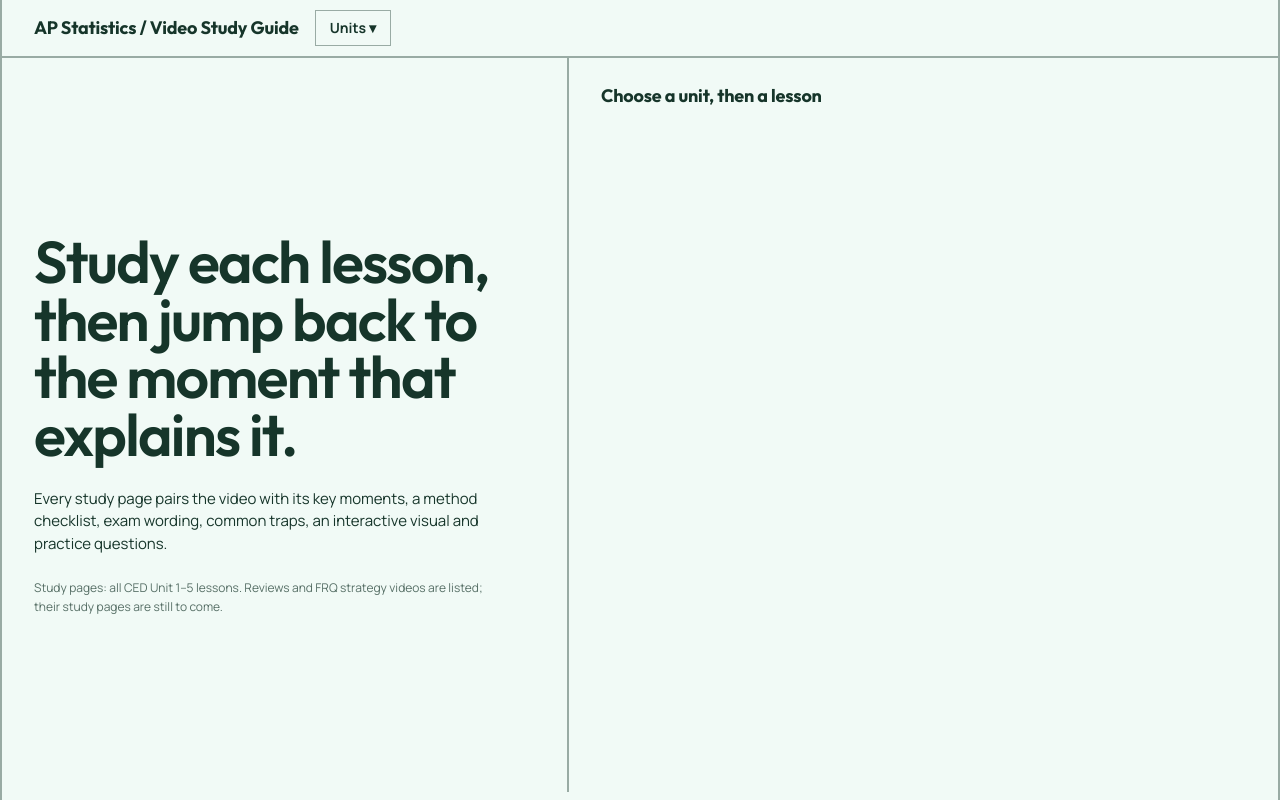
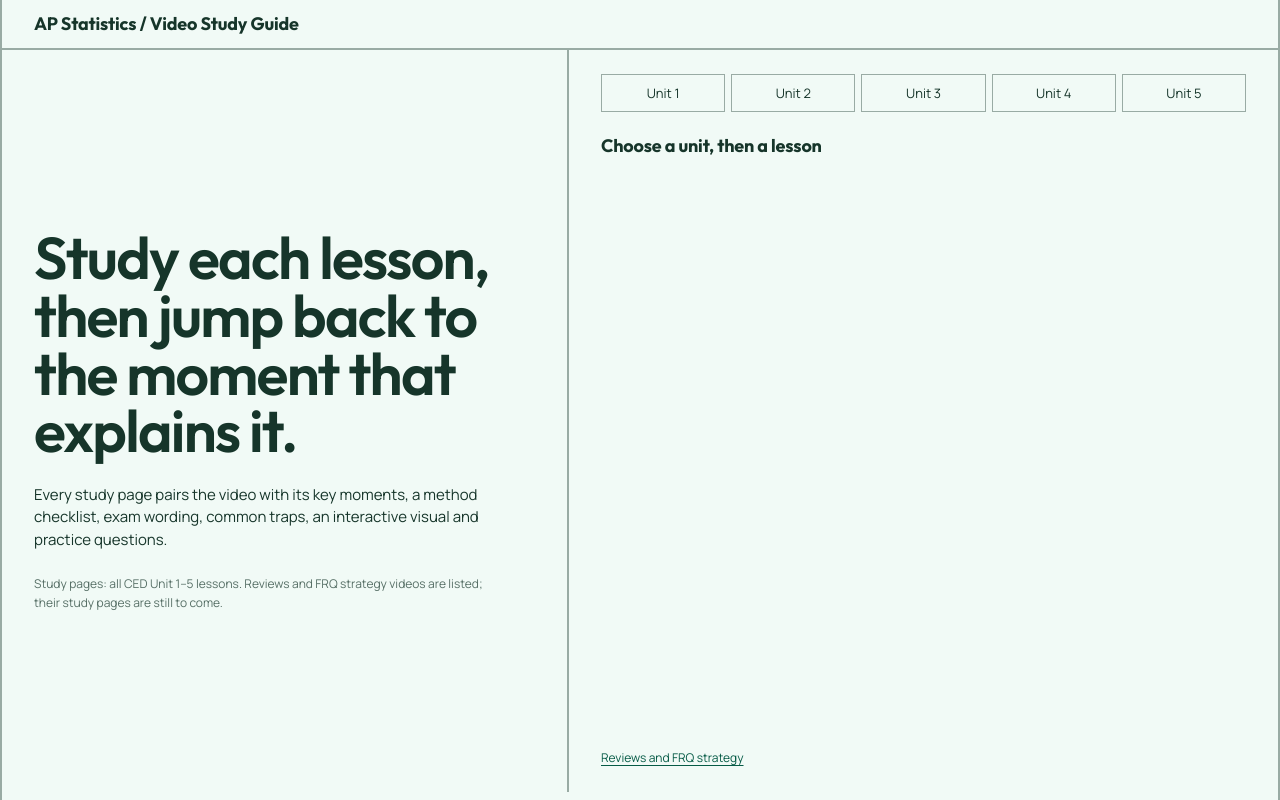
Before and after one commit to broth11/AP-Statistics-Hub, a plain HTML site: page docs/index.html in a window 1280 px wide. Drawn offline with nearby package versions, Linux system fonts and the light colour scheme.

Commit message:
Move home unit selection into the lesson pane

```diff
--- a/docs/css/site.css
+++ b/docs/css/site.css
@@ -74,6 +74,14 @@ tex-text { font-variant-ligatures: none; }
 .home-intro .lede { font-size: 15px; line-height: 1.5; max-width: 460px; }
 .home-intro .pilot { font-size: 12px; opacity: 0.7; max-width: 460px; }
 .home-list { display: flex; flex-direction: column; min-height: 0; border-left: 2px solid var(--color-divider); padding: 24px 0 24px 32px; box-sizing: border-box; }
+.home-units { display: grid; grid-template-columns: repeat(5, minmax(0, 1fr)); gap: 6px; flex: none; margin-bottom: 20px; }
+.home-unit-btn { cursor: pointer; font: inherit; font-size: 13px; min-width: 0; min-height: 38px; padding: 8px 4px; white-space: nowrap; border: 1px solid var(--color-divider); background: var(--color-bg); color: var(--color-text); }
+.home-unit-btn:hover { background: var(--color-accent-100); }
+.home-unit-btn.is-active { background: var(--color-text); color: var(--color-bg); }
+.home-unit-btn:focus-visible { outline: 2px solid var(--color-accent); outline-offset: 2px; }
+.home-lessons { display: flex; flex-direction: column; flex: 1; min-height: 0; }
+.home-reviews { flex: none; align-self: flex-start; margin-top: 12px; font-size: 12px; }
+@media (max-width: 420px) { .home-units { gap: 4px; } .home-unit-btn { font-size: 12px; padding-inline: 2px; } }
 .home-prompt { font-family: var(--font-heading); font-weight: 800; font-size: 18px; letter-spacing: -0.01em; }
 .unit-pane { display: flex; flex-direction: column; min-height: 0; flex: 1; }
 .unit-head { flex: none; padding-bottom: 12px; border-bottom: 2px solid var(--color-divider); }
--- a/docs/js/home.js
+++ b/docs/js/home.js
@@ -23,8 +23,9 @@ function lessonRow(l) {
 
 function render(site, index) {
   const unit = unitFromHash();
+  const focusedUnit = document.activeElement?.dataset?.homeUnit;
   document.title = site.siteTitle;
-  document.getElementById('topbar').innerHTML = renderTopbar({ site, lessons: index.lessons, activeUnit: unit });
+  document.getElementById('topbar').innerHTML = renderTopbar({ site, showUnits: false });
   watchTopbar();
   const u = site.units.find((x) => x.id === unit);
   const pane = u ? `
@@ -42,9 +43,21 @@ function render(site, index) {
         <div class="lede">${esc(site.home.lede)}</div>
         ${site.home.pilot ? `<div class="pilot">${esc(site.home.pilot)}</div>` : ''}
       </div>
-      <div class="home-list">${pane}</div>
+      <div class="home-list">
+        <nav class="home-units" aria-label="Choose a unit">
+          ${site.units.filter((x) => !x.fallback).map((x) => `<button class="home-unit-btn${x.id === unit ? ' is-active' : ''}" data-home-unit="${x.id}" aria-pressed="${x.id === unit}" aria-controls="home-lessons">${esc(x.tab)}</button>`).join('')}
+        </nav>
+        <div class="home-lessons" id="home-lessons" aria-live="polite">${pane}</div>
+        ${site.units.filter((x) => x.fallback).map((x) => `<a class="home-reviews" href="#unit-${x.id}"${x.id === unit ? ' aria-current="page"' : ''}>${esc(x.name)}</a>`).join('')}
+      </div>
     </div>`;
+  if (focusedUnit) document.querySelector(`[data-home-unit="${focusedUnit}"]`)?.focus({ preventScroll: true });
 }
+
+document.addEventListener('click', (e) => {
+  const button = e.target.closest('[data-home-unit]');
+  if (button) location.hash = `unit-${button.dataset.homeUnit}`;
+});
 
 Promise.all([getJSON('data/site.json'), getJSON('data/lessons.json')]).then(([site, index]) => {
   render(site, index);
--- a/docs/js/shell.js
+++ b/docs/js/shell.js
@@ -29,7 +29,7 @@ function menuHtml(site, lessons, activeUnit, current) {
   </div>`;
 }
 
-export function renderTopbar({ site, lessons = [], activeUnit = null, current = null, crumb = '', sections = null }) {
+export function renderTopbar({ site, lessons = [], activeUnit = null, current = null, crumb = '', sections = null, showUnits = true }) {
   const live = lessons.filter((l) => l.status === 'live').sort((a, b) => a.n - b.n);
   const i = live.findIndex((l) => l.n === current);
   const arrow = (l, sym, word) => (l
@@ -44,7 +44,7 @@ export function renderTopbar({ site, lessons = [], activeUnit = null, current =
   return `
     <div class="topbar-row">
       <a class="site-title" href="index.html">${esc(site.siteTitle)}</a>
-      ${menuHtml(site, lessons, activeUnit, current)}
+      ${showUnits ? menuHtml(site, lessons, activeUnit, current) : ''}
       <div class="crumb">${esc(crumb)}</div>
       ${nav}
     </div>
```
Also changed, not shown: 2 other files.
